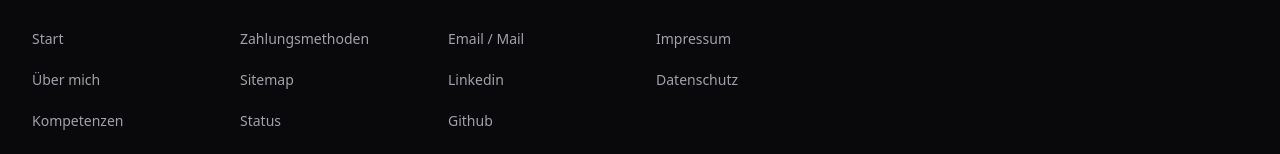
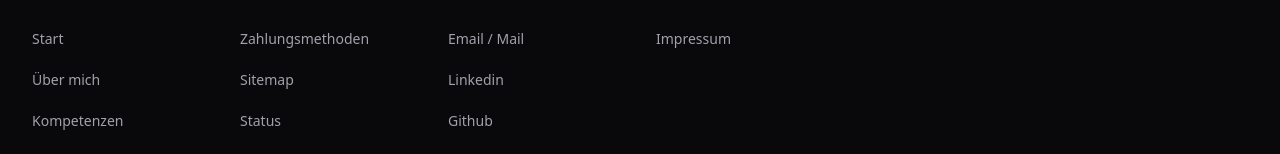
Before and after one commit to linusehle/linusehle-portfolio, a React (Vite) app: page / in a window 1280 px wide. Shown: the part 2704-2858 px from the top of the page. Built offline with nearby package versions, Linux system fonts and the light colour scheme.

Commit message:
feat: removed datenschutz from rechtlichem in footer

```diff
--- a/src/components/Footer/Footer.tsx
+++ b/src/components/Footer/Footer.tsx
@@ -156,13 +156,6 @@ function Footer () {
                       Impressum
                     </span>
                   </li>
-                  <li>
-                    <span
-                    className="text-sm leading-6 text-zinc-400 hover:text-zinc-300 transition"
-                    >
-                      Datenschutz
-                    </span>
-                  </li>
                 </ul>
               </div>
             </div>
```
